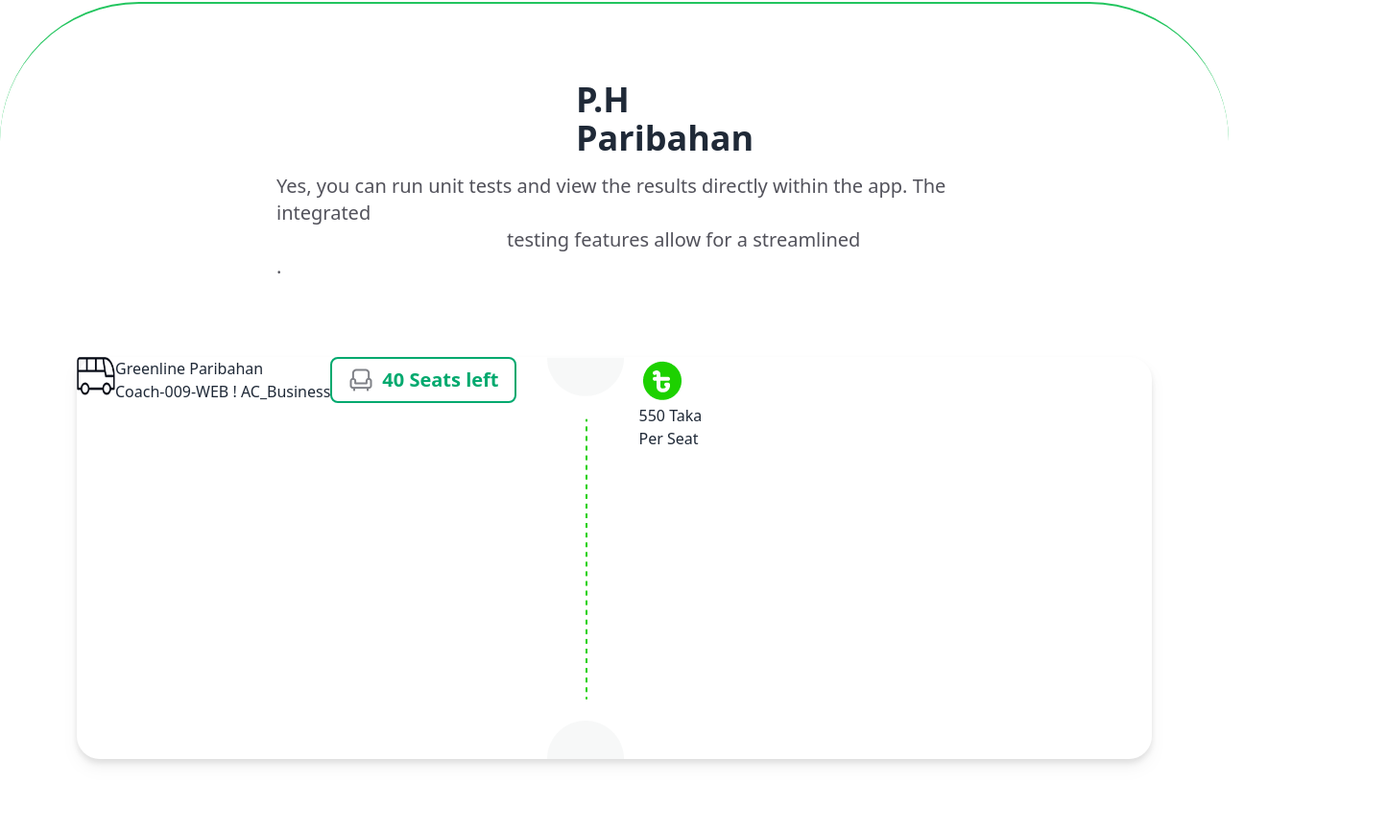
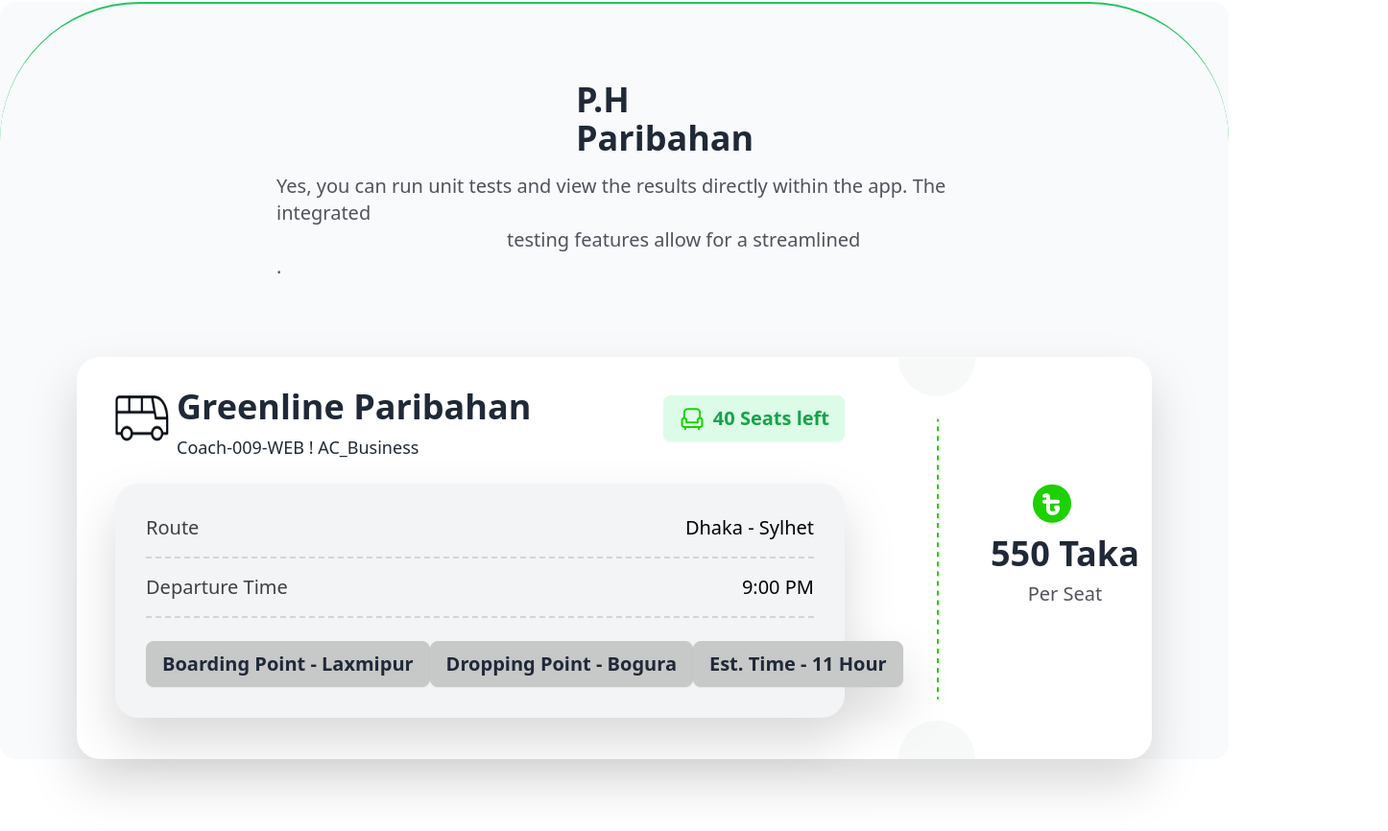
Before and after one commit to SabrinaDoesFullStack/Bus-ticketing-website, a plain HTML site: page index.html in a window 1280 px wide. Shown: the part 1782-2648 px from the top of the page at 96% size, 1446 px wide, since content can reach past the window. Drawn offline with nearby package versions, Linux system fonts and the light colour scheme.

Commit message:
Bus detailed section

```diff
--- a/index.html
+++ b/index.html
@@ -1,5 +1,6 @@
 <!DOCTYPE html>
 <html lang="en" data-theme="light">
+
 <head>
   <meta charset="UTF-8">
   <meta name="viewport" content="width=device-width, initial-scale=1.0">
@@ -11,6 +12,7 @@
   <!-- font -->
 
 </head>
+
 <body>
   <header>
     <!-- navbar -->
@@ -19,7 +21,8 @@
         <div class="navbar-start">
           <div class="dropdown">
             <div tabindex="0" role="button" class="btn btn-ghost lg:hidden">
-            <svg xmlns="http://www.w3.org/2000/svg" class="h-5 w-5" fill="none" viewBox="0 0 24 24" stroke="currentColor">
+              <svg xmlns="http://www.w3.org/2000/svg" class="h-5 w-5" fill="none" viewBox="0 0 24 24"
+                stroke="currentColor">
                 <path stroke-linecap="round" stroke-linejoin="round" stroke-width="2" d="M4 6h16M4 12h8m-8 6h16" />
               </svg>
             </div>
@@ -53,8 +56,7 @@
   </header>
   <main>
     <section class="m-20 rounded-3xl">
-      <div class="hero min-h-screen rounded-3xl"
-        style="background-image: url(images/banner.png);">
+      <div class="hero min-h-screen rounded-3xl" style="background-image: url(images/banner.png);">
         <div class="hero-overlay bg-opacity-60 rounded-3xl"></div>
         <div class="hero-content text-neutral-content text-center">
           <div class="max-w-md">
@@ -69,7 +71,8 @@
           </div>
         </div>
       </div>
-      <div class="-mt-16 items-center gap-4 drop-shadow-lg bg-white p-6 w-80 mx-20 flex rounded-3xl border-solid border-4 border-b-green-500">
+      <div
+        class="-mt-16 items-center gap-4 drop-shadow-lg bg-white p-6 w-80 mx-20 flex rounded-3xl border-solid border-4 border-b-green-500">
         <div>
           <img class="h-20" src="images/people.png" class="h-80" />
         </div>
@@ -82,7 +85,8 @@
           </p>
         </div>
       </div>
-        <div class="-mt-32 items-center gap-4 drop-shadow-lg bg-white p-6 w-80 mx-auto flex rounded-3xl border-solid border-4 border-b-green-500">
+      <div
+        class="-mt-32 items-center gap-4 drop-shadow-lg bg-white p-6 w-80 mx-auto flex rounded-3xl border-solid border-4 border-b-green-500">
         <div>
           <img class="h-20" src="images/ticket-cupon.png" class="h-80" />
         </div>
@@ -95,7 +99,8 @@
           </p>
         </div>
       </div>
-        <div class="-mt-32 items-center gap-4 drop-shadow-lg bg-white mx-[890px] p-6 w-80  flex rounded-3xl border-solid border-4 border-b-green-500">
+      <div
+        class="-mt-32 items-center gap-4 drop-shadow-lg bg-white mx-[890px] p-6 w-80  flex rounded-3xl border-solid border-4 border-b-green-500">
         <div>
           <img class="h-20" src="images/stoppage.png" class="h-80" />
         </div>
@@ -146,39 +151,64 @@
         </div>
       </div>
     </section>
-      <button class=" m-10 mb-24 btn btn-outline btn-success border-solid border-2 mx-[600px] w-44 text-xl ">See All Offers</button>
+    <button class=" m-10 mb-24 btn btn-outline btn-success border-solid border-2 mx-[635px] w-44 text-xl ">See All
+      Offers</button>
 
 
     <!-- Bus detailed section -->
-       <section >
+    <section class="bg-slate-50 rounded-2xl">
       <div class=" border-t-2 border-green-500 rounded-full">
         <h1 class="mt-20 text-4xl font-bold mx-[600px]">
           P.H Paribahan
         </h1>
-          <p class="text-xl text-zinc-600 mx-72 mt-4">Yes, you can run unit tests and view the results directly within the app.
+        <p class="text-xl text-zinc-600 mx-72 mt-4">Yes, you can run unit tests and view the results directly within the
+          app.
           The integrated <br>
           <span class="mx-60">testing features allow for a streamlined .</span>
         </p>
       </div>
 
-        <div class="m-20 gap-4 drop-shadow-lg bg-white flex rounded-3xl border-solid ">
-      <div class="flex">
-       <img class="w-10 h-10" src="images/bus-logo.png" alt="">
-       <div><h1>Greenline Paribahan</h1>
-      <p>Coach-009-WEB ! AC_Business</p></div>
-        <button class=" btn btn-outline btn-success border-solid border-2 text-xl ">
-          <img src="images/seat-gray.png" alt="">
+      <div class="m-20 gap-4 drop-shadow-2xl bg-white flex rounded-3xl border-solid ">
+        <div class="p-10 w-[75%]">
+          <div class="flex justify-between">
+            <div>
+              <div><img class="w-14 h-12" src="images/bus-logo.png" alt=""></div>
+              <div>
+                <h1 class="text-4xl font-bold mx-16 -mt-14 ">Greenline Paribahan</h1>
+                <p class="mx-16 mt-2 text-lg">Coach-009-WEB ! AC_Business</p>
+              </div>
+            </div>
+            <div>
+              <button class="btn btn-active no-animation border-none text-xl  bg-green-100 hover:bg-green-100 text-green-600">
+                <img src="images/seat-green.png" alt="">
                 <h3>40 Seats left</h3>
               </button>
             </div>
-      <div>
 
           </div>
-      <img src="images/info-devider.png" alt="">
-      <div>
-      <img src="images/fare.png" alt="">
-      <h1>550 Taka</h1>
-      <p>Per Seat</p>
+          <div class="drop-shadow-2xl bg-gray-100 rounded-3xl border-solid mt-6 p-8">
+            <div class="flex justify-between border-dashed border-b-2 border-gray-300">
+              <h1 class="text-xl text-zinc-700 mb-4">Route</h1>
+              <h1 class="text-xl text-black mb-4">Dhaka - Sylhet</h1>
+            </div>
+            <div class="flex justify-between border-dashed border-b-2 border-gray-300">
+              <h1 class="text-xl text-zinc-700 mt-4 mb-4">Departure Time </h1>
+              <h1 class="text-xl text-black mt-4 mb-4">9:00 PM</h1>
+            </div>
+            <div class="flex justify-evenly mt-6">
+              <button class="btn btn-active no-animation text-xl">Boarding Point - Laxmipur
+              </button>
+              <button class="btn btn-active no-animation text-xl">Dropping Point - Bogura</button>
+              <button class="btn btn-active no-animation text-xl">Est. Time - 11 Hour</button>
+            </div>
+          </div>
+        </div>
+
+        <div class=""><img src="images/info-devider.png" alt=""></div>
+        <div class="items-center text-center ">
+          <img class="mt-32 mx-10" src="images/fare.png" alt="">
+          <h1 class="text-4xl font-bold mt-2">550 Taka</h1>
+          <p class="text-xl text-zinc-600 mt-2">Per Seat</p>
         </div>
       </div>
     </section>
@@ -189,4 +219,5 @@
 
   <script src="style.js"></script>
 </body>
+
 </html>
```
Lines whose indentation alone changed are shown as unchanged.
